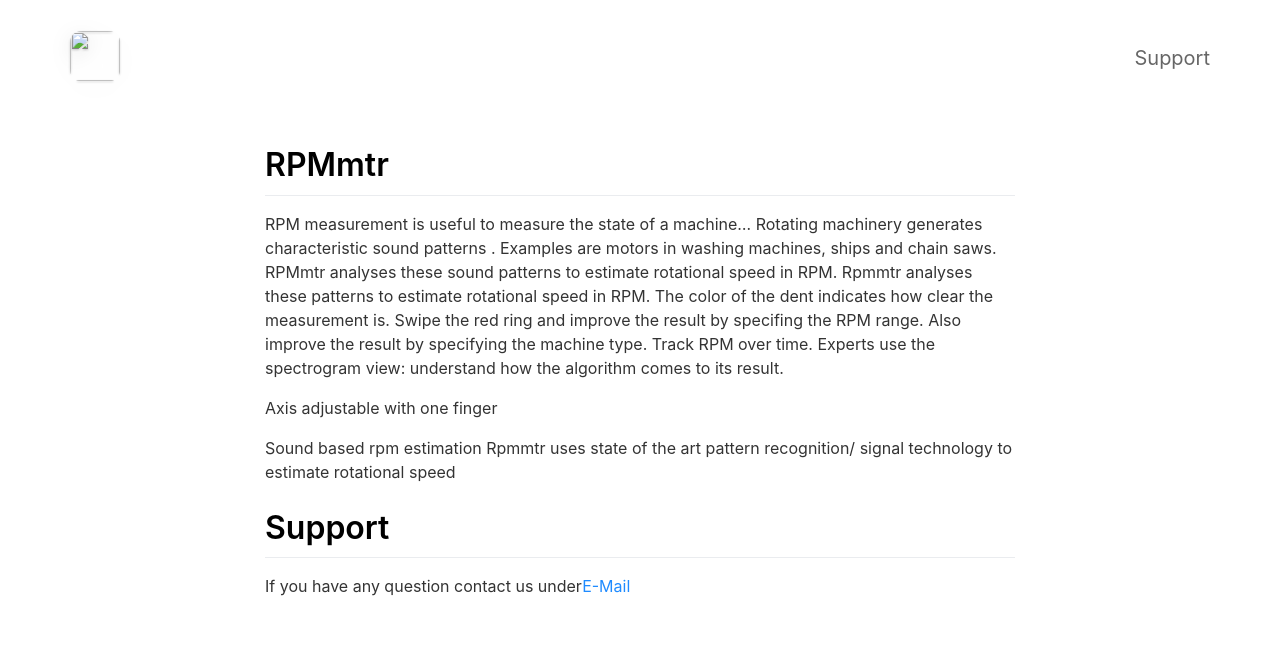
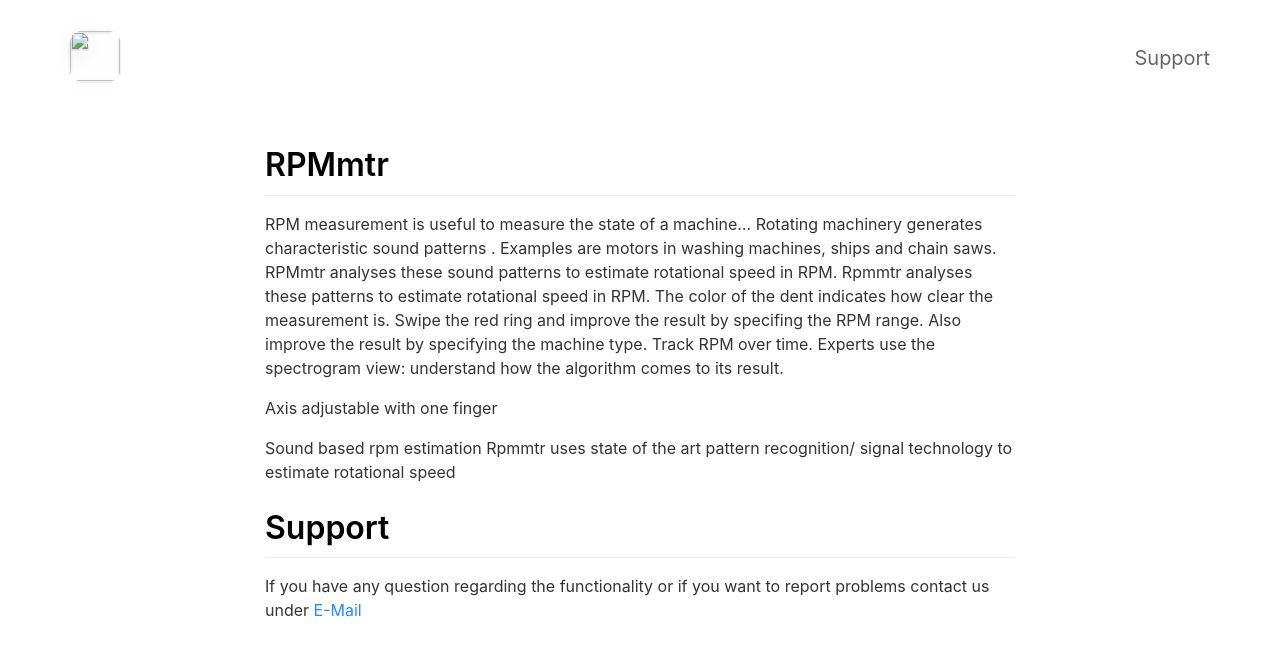
Before and after one commit to nomasdynamics/RPMmtr, a Jekyll site: the page built from _pages/support.md, in a window 1280 px wide. Shown: the top 656 px of the page. Built offline with Jekyll 4.4.1, drawn with Linux system fonts in a browser that asks for light colours; nearby versions of some CDN libraries.

Commit message:
Update support.md

```diff
--- a/_pages/support.md
+++ b/_pages/support.md
@@ -23,4 +23,4 @@
 # Support
 
 
-If you have any question contact us under[E-Mail](mailto:namosdynamic@gmail.com?subject=[Support_Request])
+If you have any question regarding the functionality or if you want to report problems contact us under [E-Mail](mailto:namosdynamic@gmail.com?subject=[Support_Request])
```
